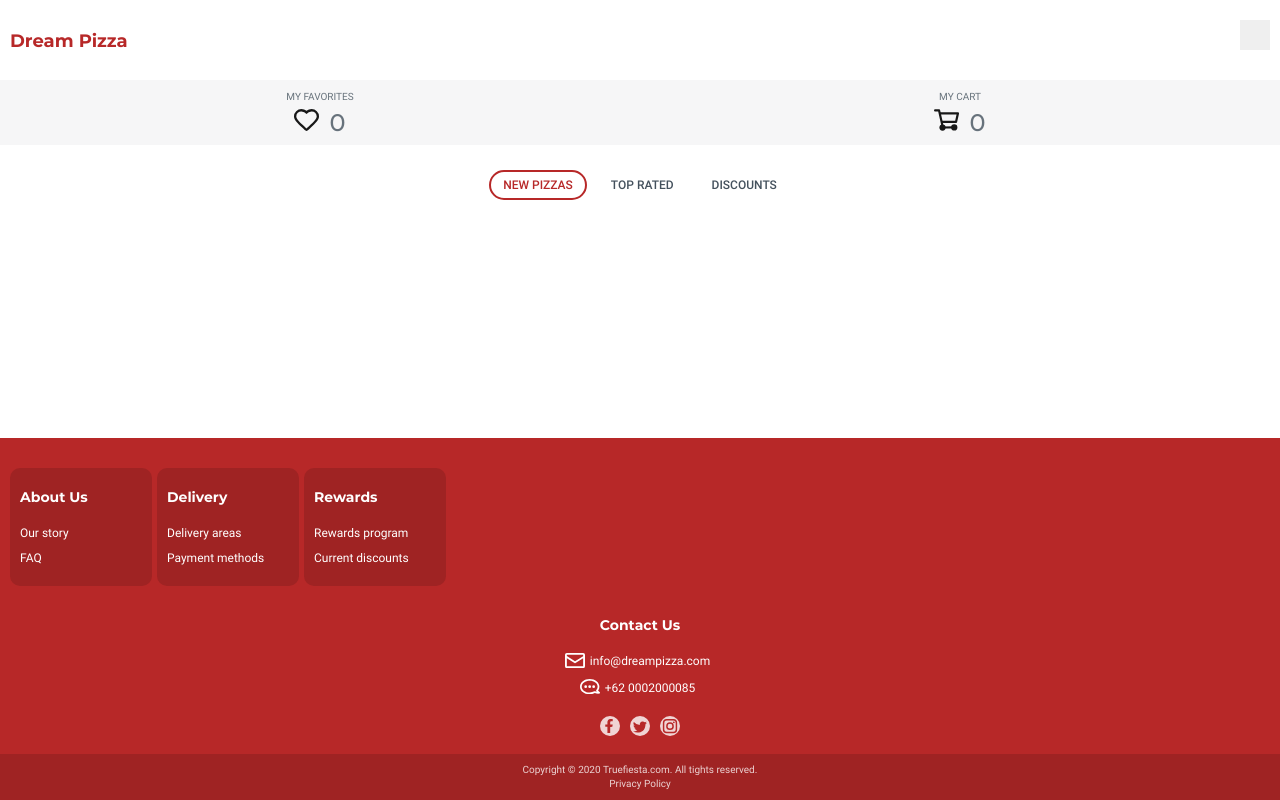
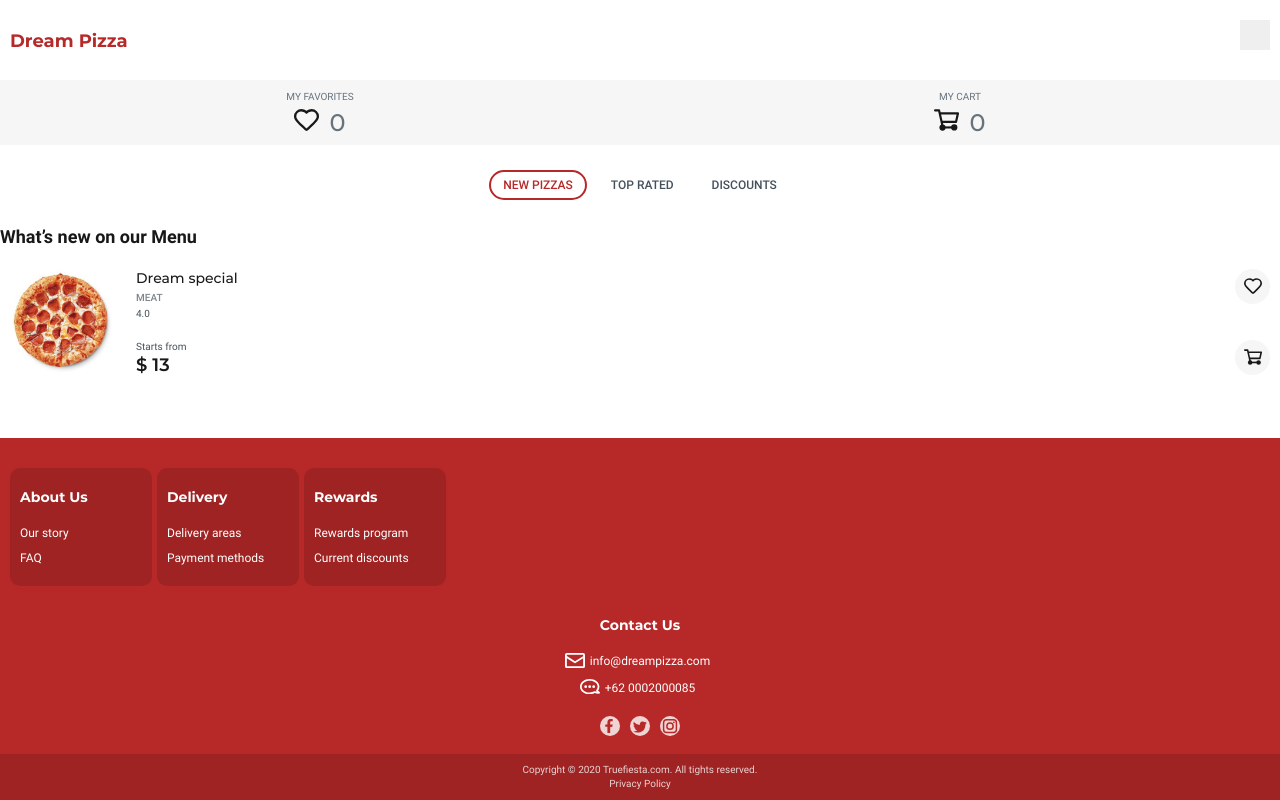
Before and after one commit to truefiesta/dream-pizza, a React app: page / in a window 1280 px wide. Built offline with nearby package versions, Linux system fonts and the light colour scheme.

Commit message:
Add new components to the Home page component

```diff
--- a/src/pages/home.jsx
+++ b/src/pages/home.jsx
@@ -2,13 +2,21 @@ import React from "react";
 import Header from "../components/header/header.jsx";
 import Footer from "../components/footer/footer.jsx";
 import Sort from "../components/sort/sort.jsx";
+import CardsList from "../components/cards-list/cards-list.jsx";
 
 const Home = () => {
   return (
     <>
       <Header />
       <main>
-        <Sort />
+        <div className="wrapper">
+          <h1 className="visually-hidden">Welcome to Dream Pizza</h1>
+          {/* TABS ?  */}
+          <Sort />
+          <h2 className="section-title">What’s new on our Menu</h2>
+          <CardsList />
+          {/* TABS ?  */}
+        </div>
       </main>
       <Footer />
     </>
```
